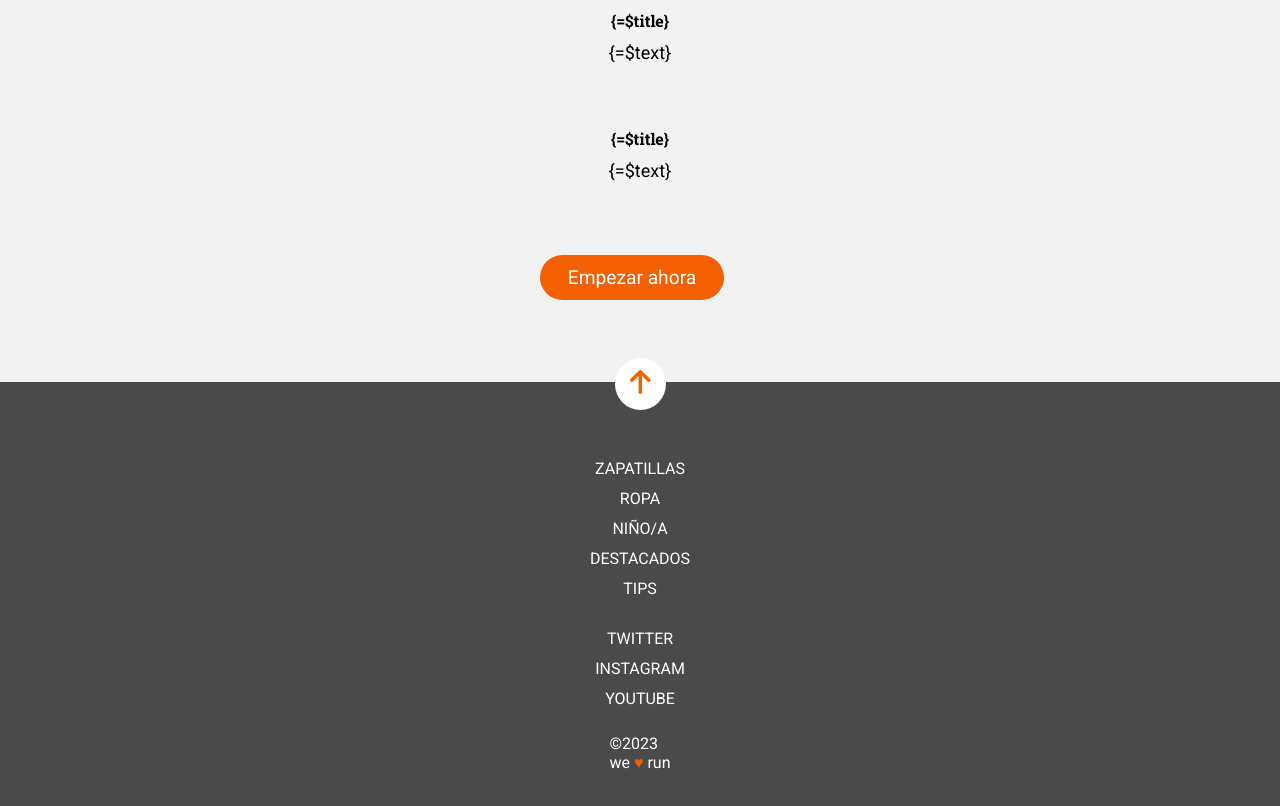
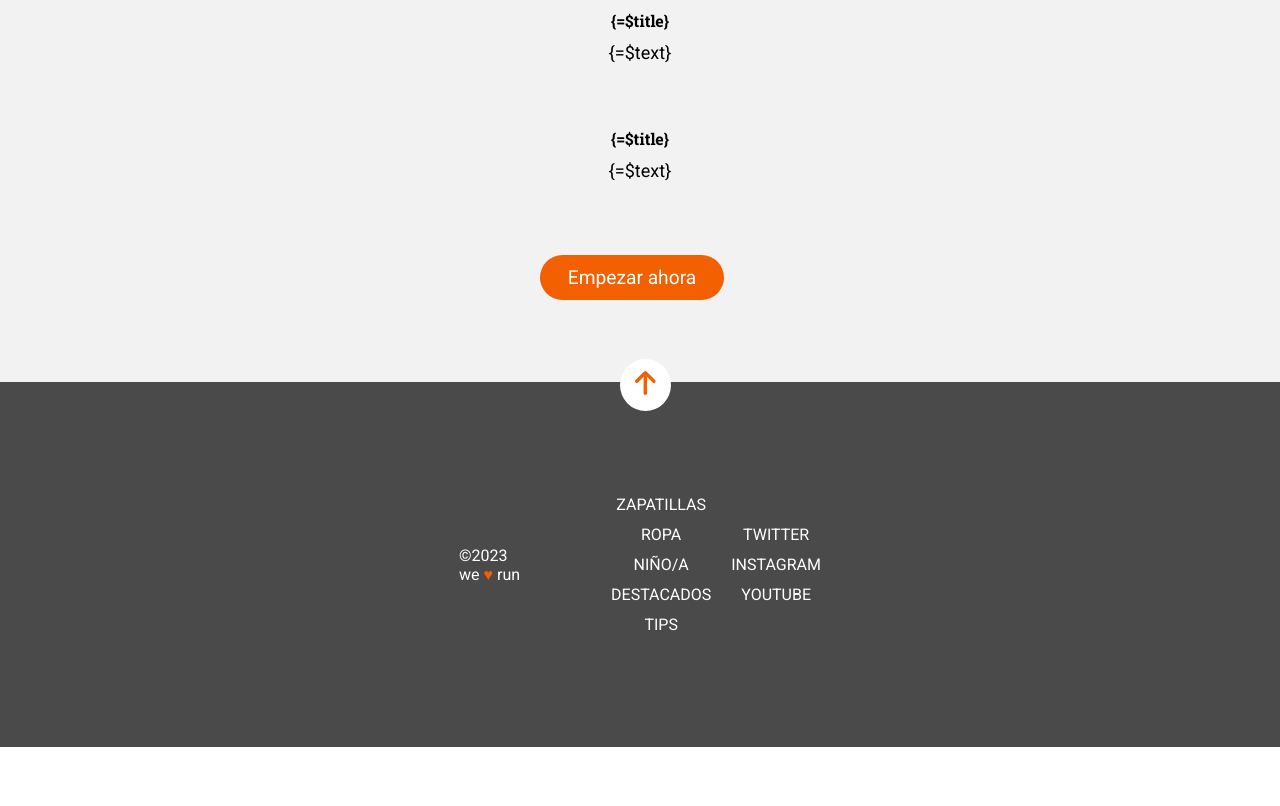
Before and after one commit to Adalab/modulo-1-evaluacion-final-gabriela-ppv, a website built with Vite: page src/index.html in a window 1280 px wide. Shown: the part 1498-2304 px from the top of the page. After the commit the page ends 2245 px from the top, so only its background shows below. Built offline with nearby package versions, Linux system fonts and the light colour scheme.

Commit message:
change media quaries footer

```diff
--- a/src/scss/layout/_connectwithyou.scss
+++ b/src/scss/layout/_connectwithyou.scss
@@ -6,8 +6,10 @@
   display: flex;
   flex-direction: column;
   justify-items: center;
-  // margin-left: 12px;
-  // margin-right: 12px;
+  @media (min-width: 1200px) {
+    margin-left:275px;
+    margin-right: 136px;
+    }
 
   &__slogan {
     color: $color-orange;
--- a/src/scss/layout/_footer.scss
+++ b/src/scss/layout/_footer.scss
@@ -7,11 +7,22 @@
   align-items: center;
   gap: 20px;
 
+  @media (min-width: 768px) {
+    height: 365px;
+    flex-direction: row;
+    justify-content: center;
+
+  }
+
   &__arrow {
     background-color: $color-white;
     padding: 12px 15px;
     border-radius: 50%;
     transform: translateY(-24px);
+
+    @media (min-width: 768px) {
+      transform: translate(80px, -180px);
+    }
   }
 
   &__nav--list {
@@ -33,4 +44,9 @@
       color: $color-orange;
     }
   }
+  &__heart {
+    @media (min-width: 768px) {
+      order: -1;
+    }
+  }
 }
```
Also changed, not shown: src/scss/layout/_newyear.scss (+16 -0 lines).
